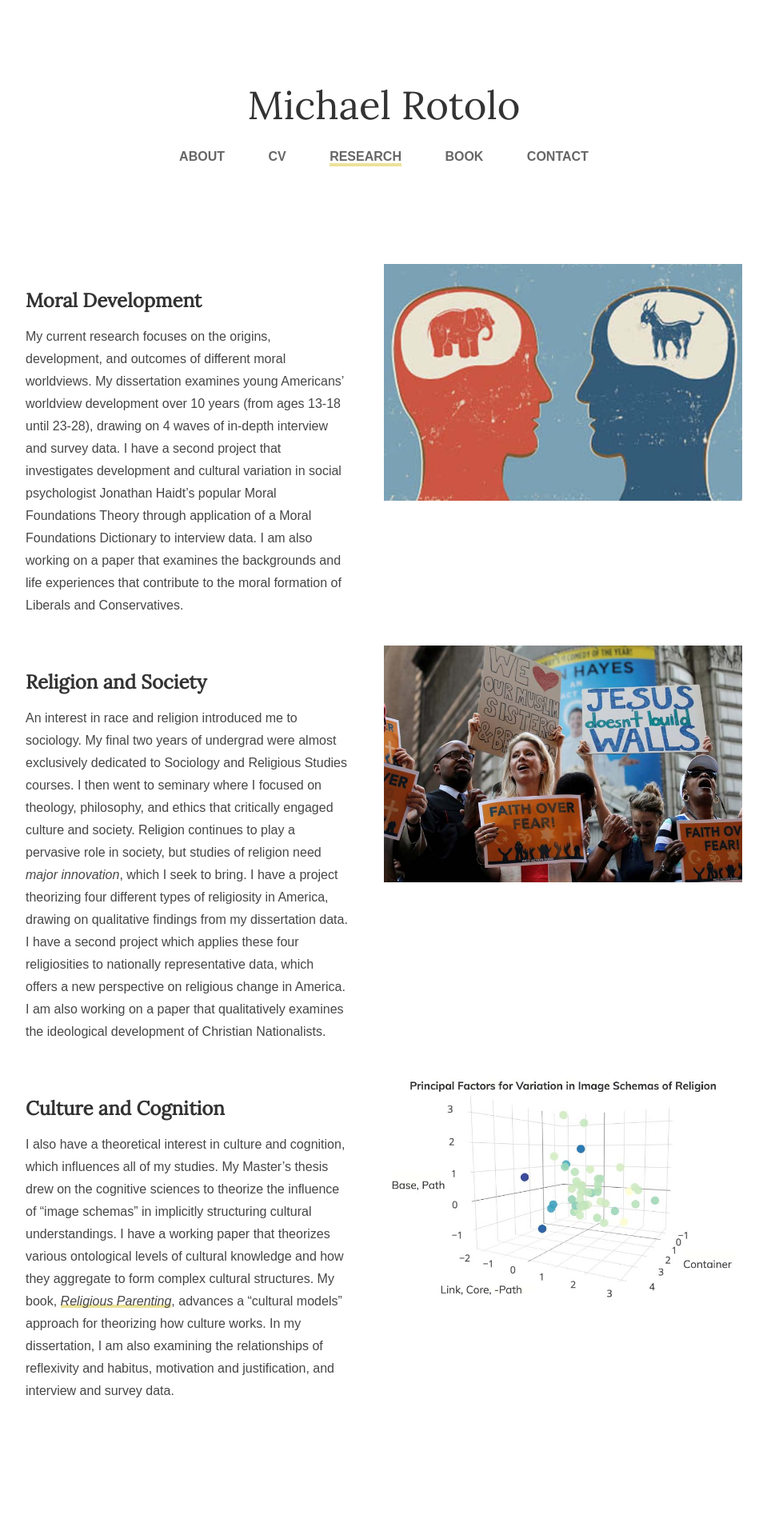
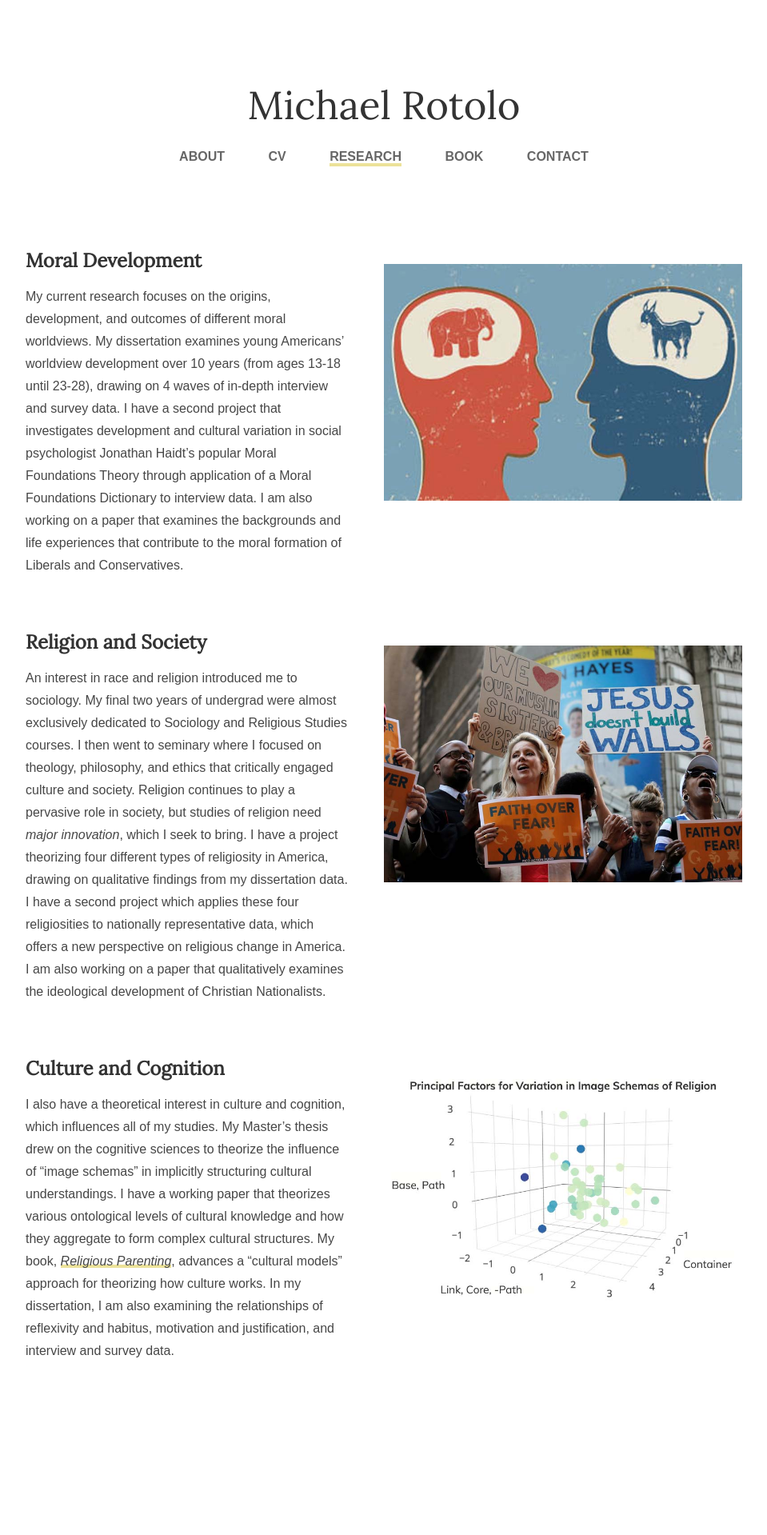
Before and after one commit to michaelrotolo/github.io, a Jekyll site: the page built from research/index.html, in a window 1280 px wide. Shown: the whole page at 80% size, without its empty margins (160-1119 px from the left). Built offline with Jekyll 4.4.1, drawn with Linux system fonts in a browser that asks for light colours; some web fonts are replaced; after the commit the page ends 1869 px from its top, so only the background shows below that.

Commit message:
Update main.css

```diff
--- a/css/main.css
+++ b/css/main.css
@@ -33,6 +33,13 @@
     color:#333;
     margin: 50px auto 0 auto;
 }
+.research-block h2 {
+    margin: 0 auto;
+}
+.research-block {
+    margin-bottom:50px;
+}
+
 h3 {
     font-family:'Lora', serif;
     color:#333;
```
